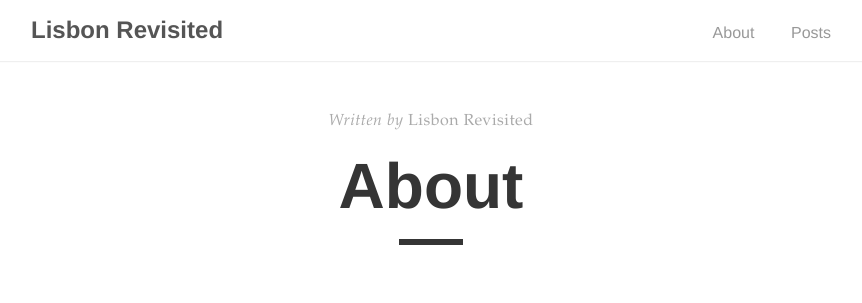
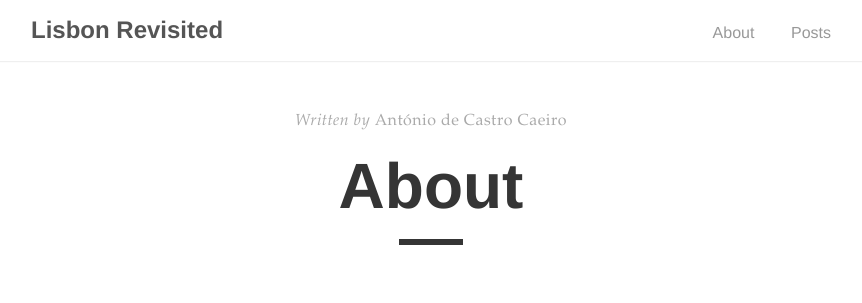
Before and after one commit to acaeiro/temas, a Jekyll site: the page built from about.md, in a window 1280 px wide. Shown: the top 303 px of the page, without its empty margins (209-1071 px from the left). Built offline with Jekyll 4.4.1, drawn with Linux system fonts in a browser that asks for light colours.

Commit message:
Update about.md

```diff
--- a/about.md
+++ b/about.md
@@ -1,6 +1,6 @@
 ---
 layout: post
 title: "About"
-author: "Lisbon Revisited"
+author: "António de Castro Caeiro"
 permalink: /about/
 ---
```
